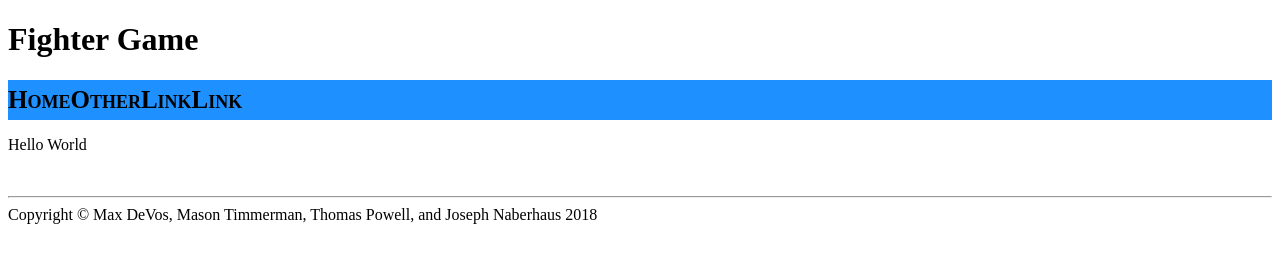
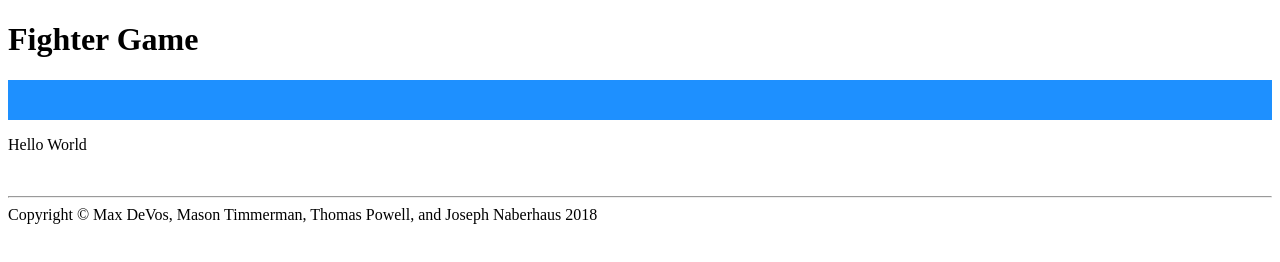
Before and after one commit to maxdevos49/ISUHackathonSpring2018, a website: page index.html in a window 1280 px wide. Drawn offline with Linux system fonts and the light colour scheme; files whose address does not match are found by name.

Commit message:
Accidental copy and paste has been fixed

```diff
--- a/index.html
+++ b/index.html
@@ -18,10 +18,10 @@
 	<h1>Fighter Game</h1>
 
 	<nav>
-        <div class="navElement" onmouseover="mouseOver()">Home</div>
-        <div class="navElement" onmouseover="mouseOver()">Other</div>
-        <div class="navElement" onmouseover="mosueOver()">Link</div>
-        <div class="navElement" onmouseover="mouseOver()">Link</div>
+        <div>
+
+		</div>
+
     </nav>
 
 	<p>Hello World</p>
```
